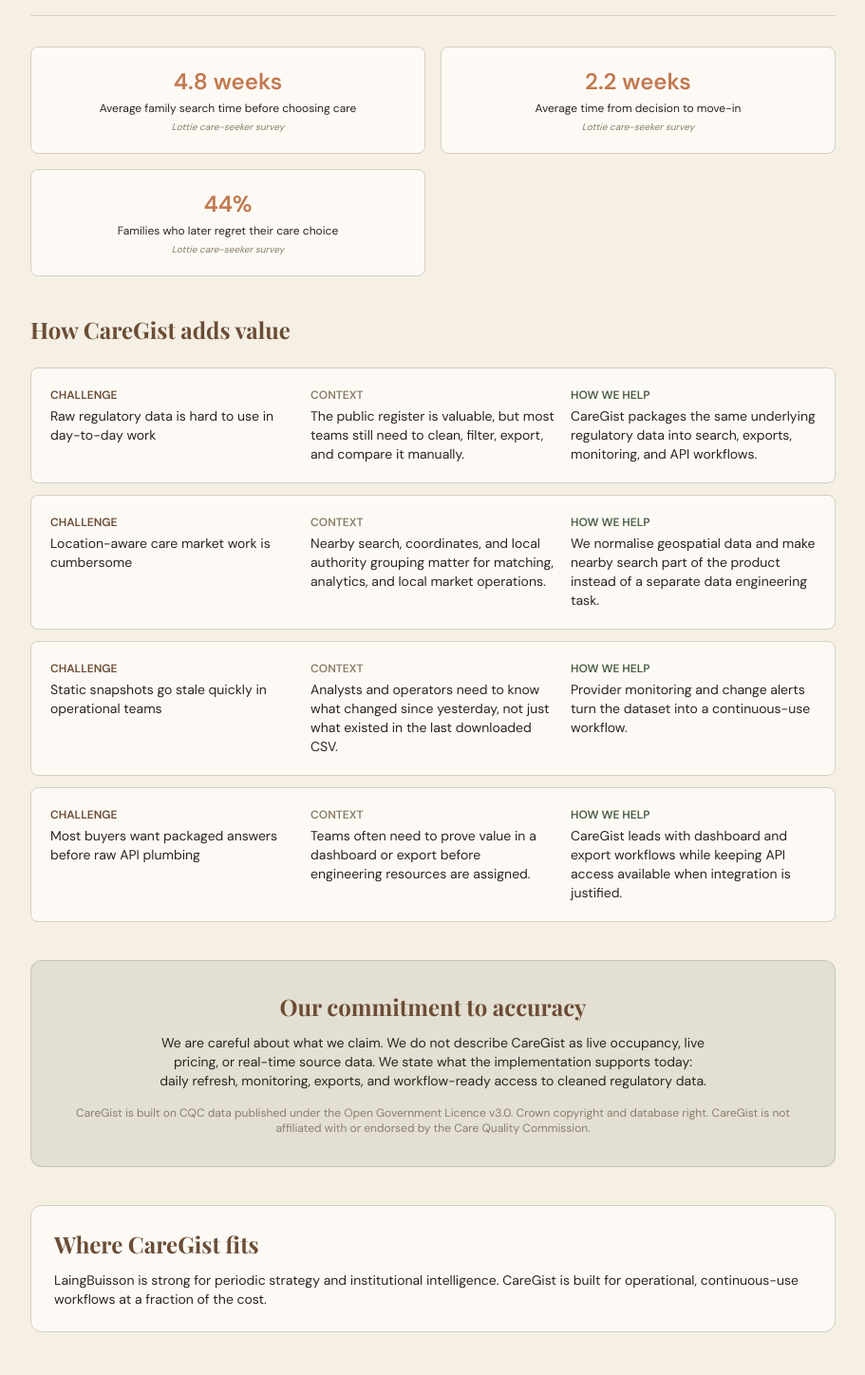
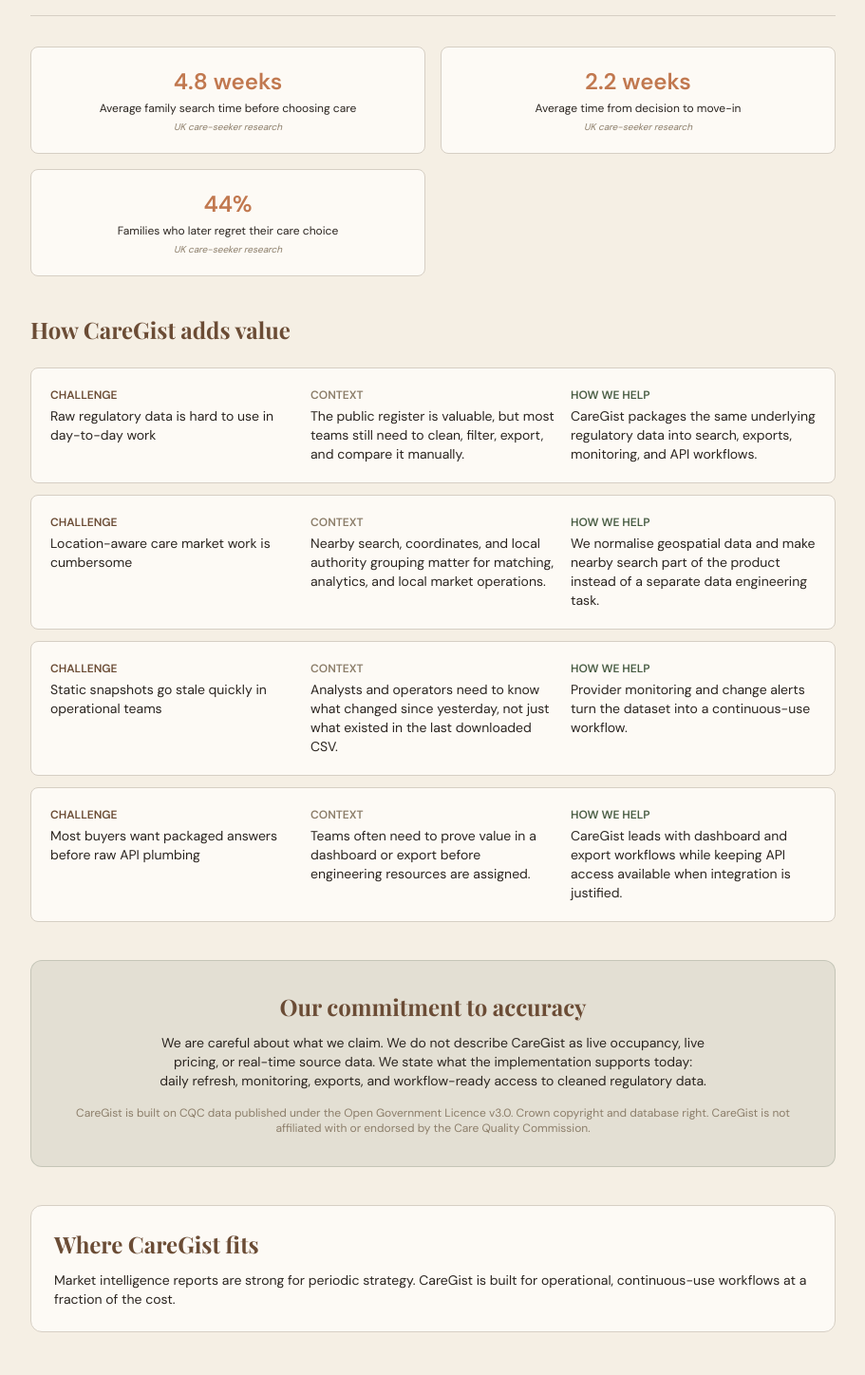
Before and after one commit to sapopo93/caregist, a Next.js app in the folder frontend/: page /why-caregist in a window 1280 px wide. Shown: the part 828-2276 px from the top of the page at 95% size, without its empty margins (184-1095 px from the left). Built offline with nearby package versions, Linux system fonts and the light colour scheme; no server answers.

Commit message:
Remove competitor names from public-facing pages
- why-caregist: replace 'LaingBuisson' with generic 'Market intelligence reports'
- why-caregist: replace 'Lottie care-seeker survey' source with 'UK care-seeker research'

Co-Authored-By: Claude Sonnet 4.6 <noreply@anthropic.com>

```diff
--- a/frontend/app/why-caregist/page.tsx
+++ b/frontend/app/why-caregist/page.tsx
@@ -17,9 +17,9 @@ const STATS = [
 ];
 
 const CONTEXT_STATS = [
-  { value: "4.8 weeks", label: "Average family search time before choosing care", source: "Lottie care-seeker survey" },
-  { value: "2.2 weeks", label: "Average time from decision to move-in", source: "Lottie care-seeker survey" },
-  { value: "44%", label: "Families who later regret their care choice", source: "Lottie care-seeker survey" },
+  { value: "4.8 weeks", label: "Average family search time before choosing care", source: "UK care-seeker research" },
+  { value: "2.2 weeks", label: "Average time from decision to move-in", source: "UK care-seeker research" },
+  { value: "44%", label: "Families who later regret their care choice", source: "UK care-seeker research" },
 ];
 
 const VALUE_TABLE = [
@@ -111,7 +111,7 @@ export default function WhyCareGistPage() {
       <div className="bg-cream border border-stone rounded-xl p-6 mb-10">
         <h2 className="text-2xl font-bold text-bark mb-3">Where CareGist fits</h2>
         <p className="text-sm text-charcoal">
-          LaingBuisson is strong for periodic strategy and institutional intelligence. CareGist is built for operational, continuous-use workflows at a fraction of the cost.
+          Market intelligence reports are strong for periodic strategy. CareGist is built for operational, continuous-use workflows at a fraction of the cost.
         </p>
       </div>
 
```
